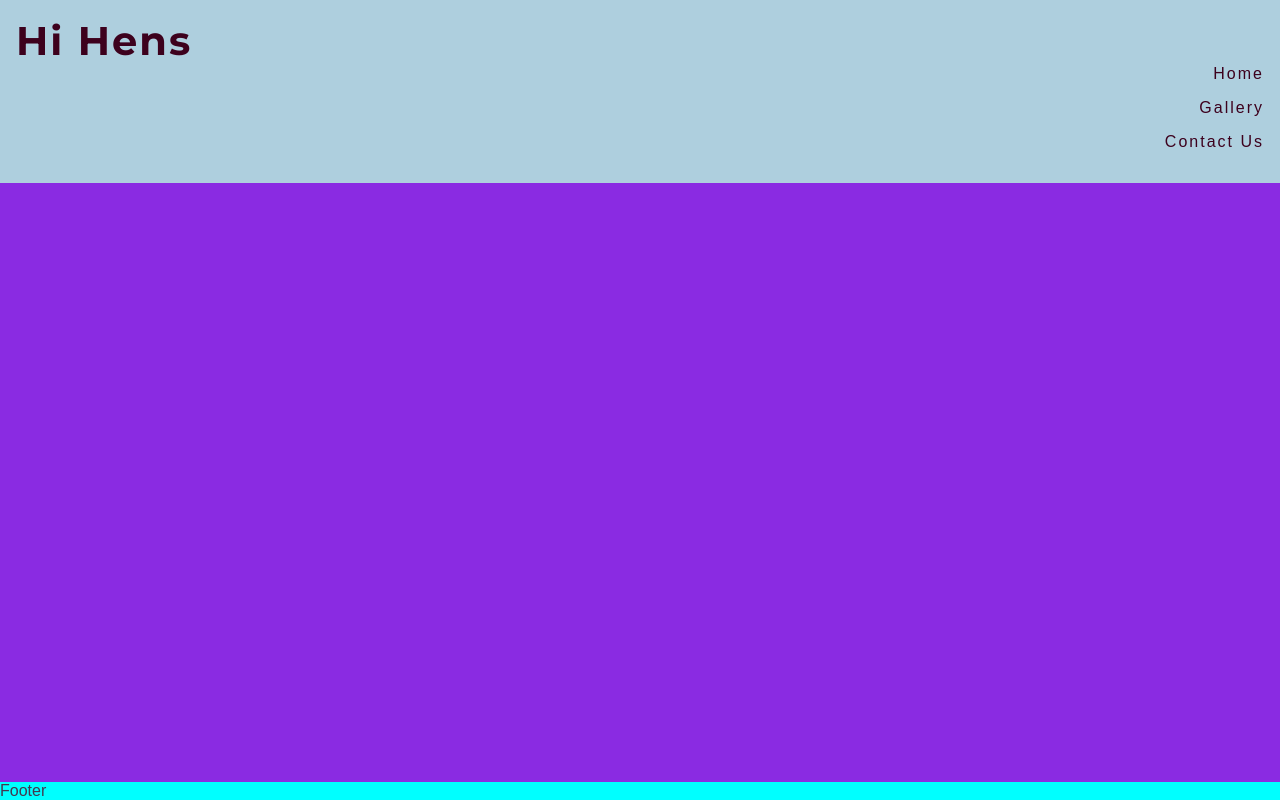
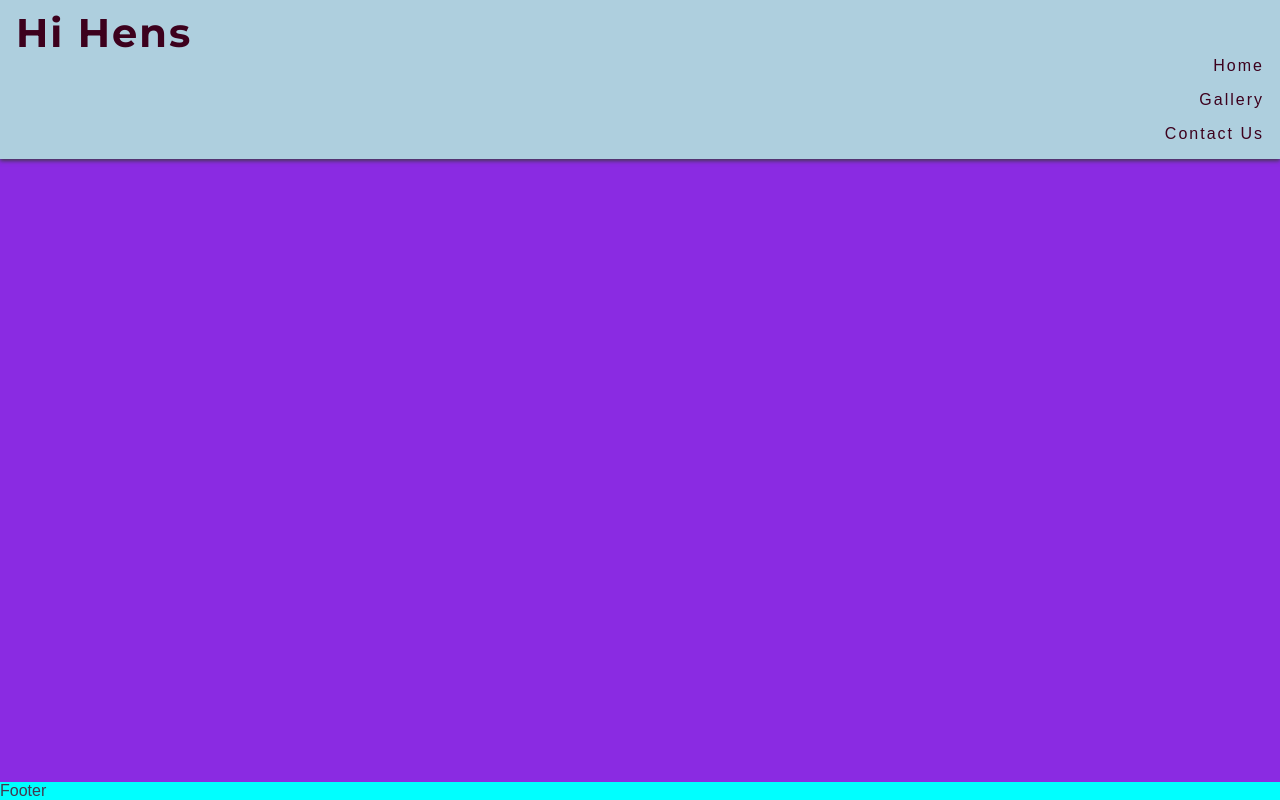
Before and after one commit to suzannecodeinst/PP1_Hi-Hens, a plain HTML site: page index.html in a window 1280 px wide. Drawn offline with Linux system fonts and the light colour scheme.

Commit message:
fix header and add box shadow

```diff
--- a/assets/css/style.css
+++ b/assets/css/style.css
@@ -31,10 +31,11 @@ h1 h2 h3 {
 
 header {
     background-color: #aecfde;
-    padding: 1rem 1rem;
+    padding: 0.5rem 1rem 0 1rem;
     position: fixed;
     width: 100%;
     z-index: 99;
+    box-shadow: 0 2px 4px #443850;
 }
 
 header h1 {
```
